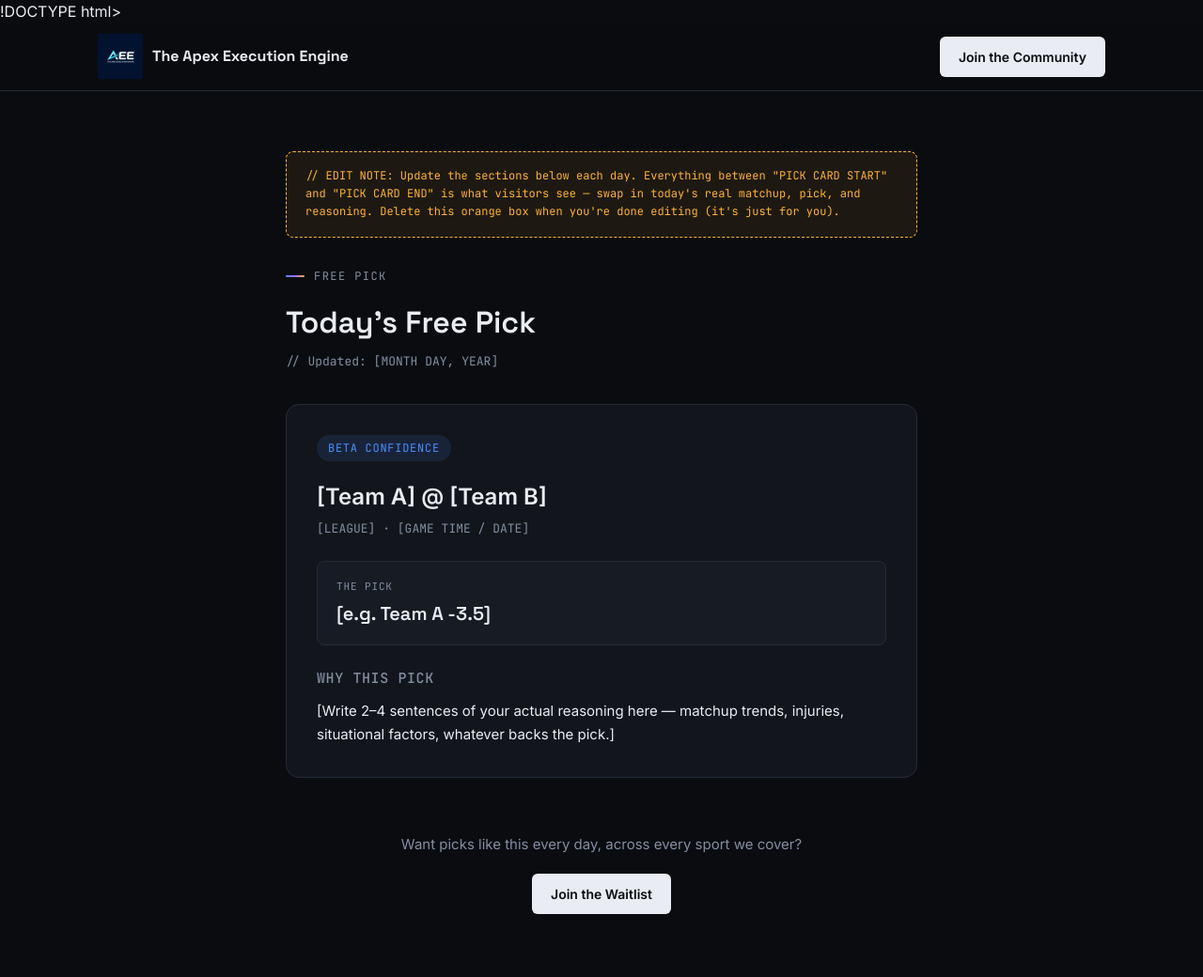
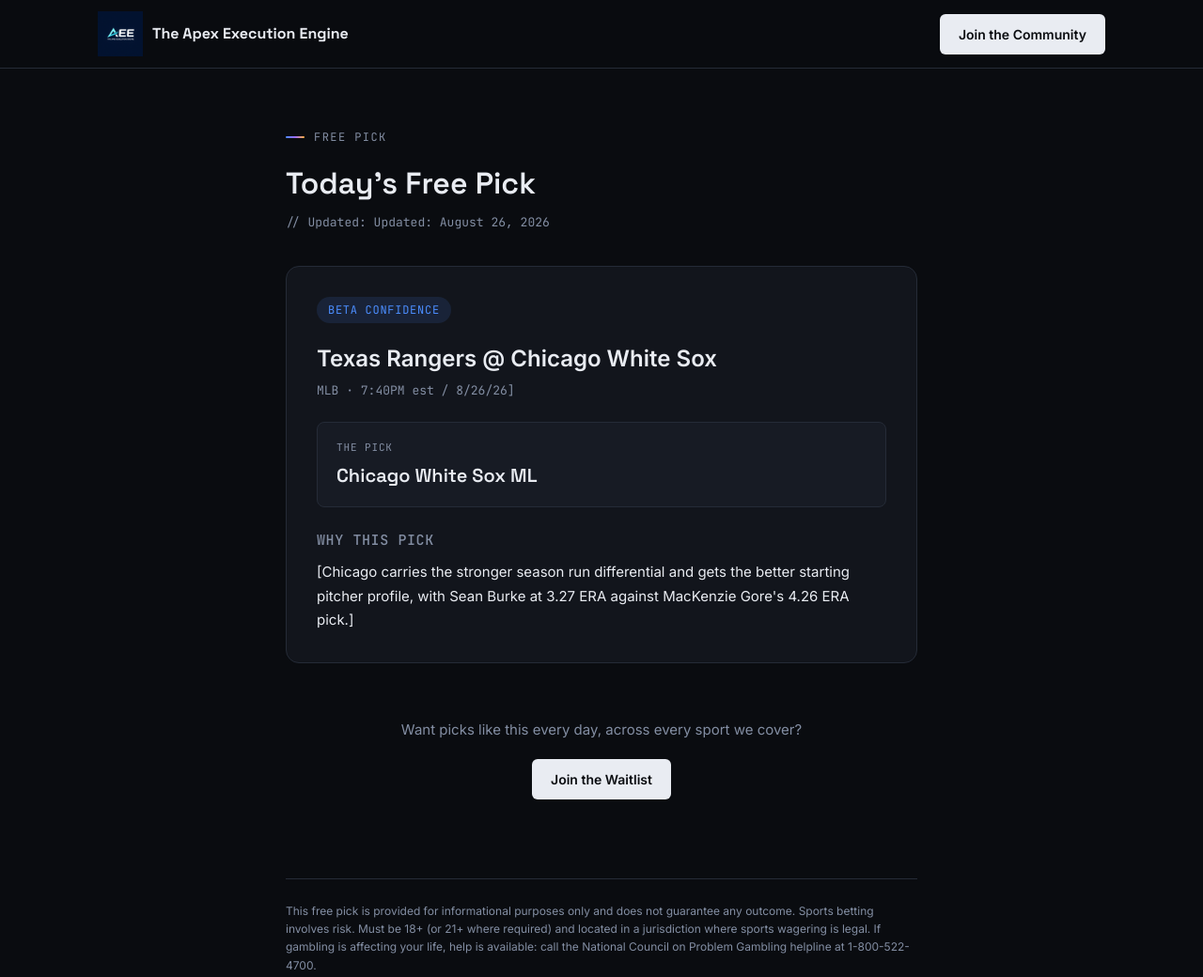
Before and after one commit to hmccoy770-dev/AEE-Site, a plain HTML site: page free-pick.html in a window 1280 px wide. Shown: the top 1040 px of the page at 94% size. Drawn offline with Linux system fonts and the light colour scheme.

Commit message:
Update free-pick.html

```diff
--- a/free-pick.html
+++ b/free-pick.html
@@ -1,4 +1,4 @@
-!DOCTYPE html>
+<!DOCTYPE html>
 <html lang="en">
 <head>
 <meta charset="UTF-8" />
@@ -65,30 +65,24 @@
 <main>
   <div class="wrap">
 
-    <!-- ⬇⬇⬇ REMOVE THIS BOX before/after you edit — it's just a reminder, not part of the live page ⬇⬇⬇ -->
-    <div class="edit-note">
-      // EDIT NOTE: Update the sections below each day. Everything between "PICK CARD START" and "PICK CARD END" is what visitors see — swap in today's real matchup, pick, and reasoning. Delete this orange box when you're done editing (it's just for you).
-    </div>
-    <!-- ⬆⬆⬆ -->
-
-    <div class="eyebrow">Free Pick</div>
+        <div class="eyebrow">Free Pick</div>
     <h1>Today's Free Pick</h1>
-    <div class="date-line">// Updated: [MONTH DAY, YEAR]</div>
+    <div class="date-line">// Updated: Updated: August 26, 2026 </div>
 
     <!-- PICK CARD START -->
     <div class="pick-card">
       <span class="tier-badge beta">BETA CONFIDENCE</span>
-      <div class="matchup">[Team A] @ [Team B]</div>
-      <div class="league-line">[LEAGUE] · [GAME TIME / DATE]</div>
+      <div class="matchup">Texas Rangers @ Chicago White Sox</div>
+      <div class="league-line">MLB · 7:40PM est / 8/26/26]</div>
 
       <div class="pick-line">
         <div class="label">The Pick</div>
-        <div class="value">[e.g. Team A -3.5]</div>
+        <div class="value">Chicago White Sox ML</div>
       </div>
 
       <div class="analysis">
         <h3>Why this pick</h3>
-        <p>[Write 2–4 sentences of your actual reasoning here — matchup trends, injuries, situational factors, whatever backs the pick.]</p>
+        <p>[Chicago carries the stronger season run differential and gets the better starting pitcher profile, with Sean Burke at 3.27 ERA against MacKenzie Gore's 4.26 ERA pick.]</p>
       </div>
     </div>
     <!-- PICK CARD END -->
```
